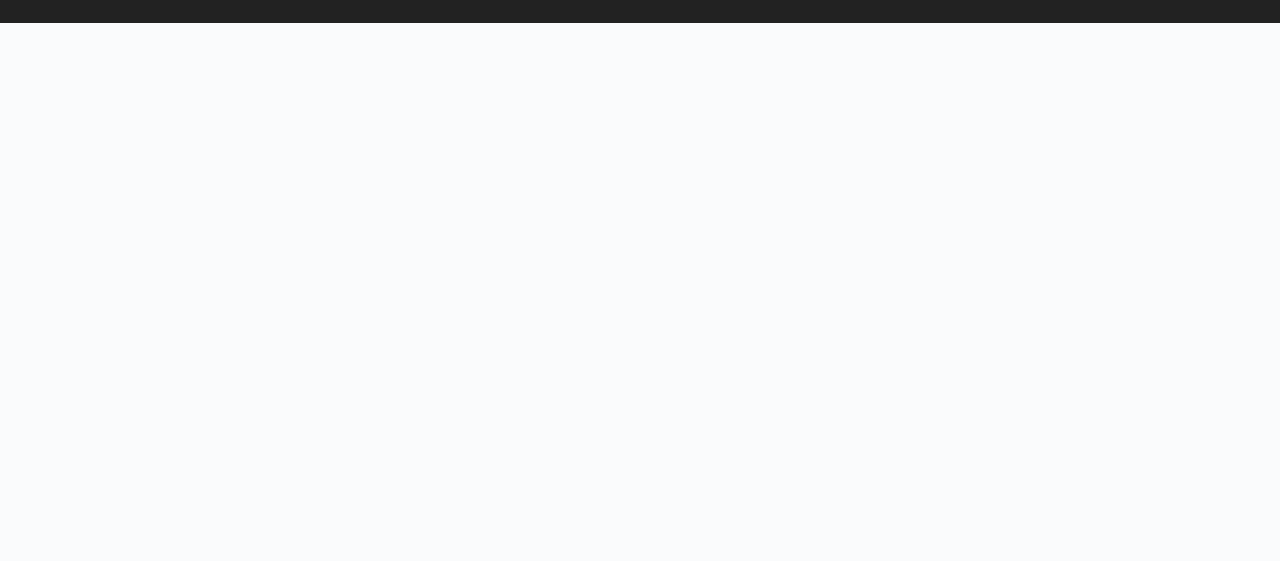
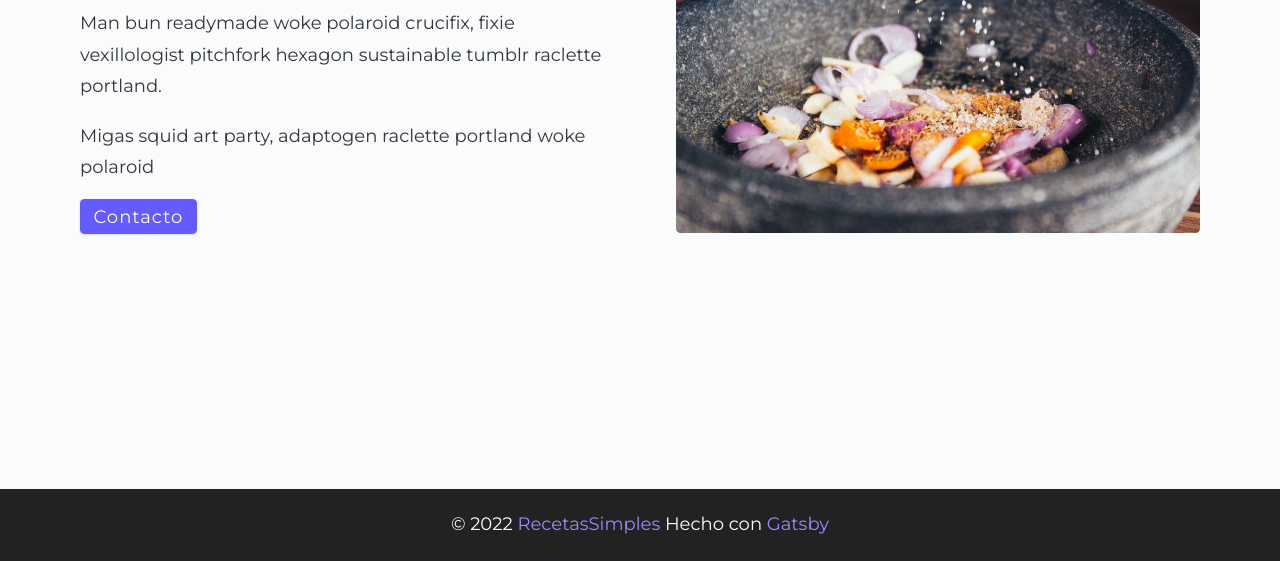
Before and after one commit to Diego-Aldao/recetas-gatsby, a Gatsby site: page /about in a window 1280 px wide. Shown: the part 239-800 px from the top of the page. Built offline with nearby package versions, Linux system fonts and the light colour scheme; Gatsby itself is replaced by a stand-in of ours.

Commit message:
añadidas las imagenes, gatsby images, y terminado la pagina about

```diff
--- a/gatsby-config.js
+++ b/gatsby-config.js
@@ -6,5 +6,10 @@
 
 module.exports = {
   /* Your site config here */
-  plugins: [`gatsby-plugin-styled-components`],
+  plugins: [
+    `gatsby-plugin-styled-components`,
+    `gatsby-plugin-image`,
+    `gatsby-plugin-sharp`,
+    `gatsby-transformer-sharp`,
+  ],
 }
--- a/package.json
+++ b/package.json
@@ -16,7 +16,11 @@
   "dependencies": {
     "babel-plugin-styled-components": "^2.0.5",
     "gatsby": "^4.8.0",
+    "gatsby-plugin-image": "^2.8.1",
+    "gatsby-plugin-sharp": "^4.8.1",
     "gatsby-plugin-styled-components": "^5.8.0",
+    "gatsby-source-filesystem": "^4.8.1",
+    "gatsby-transformer-sharp": "^4.8.0",
     "normalize.css": "^8.0.1",
     "react": "^17.0.1",
     "react-dom": "^17.0.1",
--- a/src/pages/about.js
+++ b/src/pages/about.js
@@ -1,10 +1,33 @@
 import React from "react"
+import { Link } from "gatsby"
+import { StaticImage } from "gatsby-plugin-image"
 import Layout from "../components/Layout"
 
-export default function about() {
+export default function About() {
   return (
     <Layout>
-      <h2>about</h2>
+      <main className="page">
+        <section className="about-page">
+          <article>
+            <h2>Normcore actually taxidermy, air plant</h2>
+            <p>
+              Man bun readymade woke polaroid crucifix, fixie vexillologist
+              pitchfork hexagon sustainable tumblr raclette portland.
+            </p>
+            <p>
+              Migas squid art party, adaptogen raclette portland woke polaroid
+            </p>
+            <Link to="/contact" className="btn">
+              contacto
+            </Link>
+          </article>
+          <StaticImage
+            src="../assets/images/about.jpeg"
+            alt="persona hechando sal"
+            className="about-img"
+          />
+        </section>
+      </main>
     </Layout>
   )
 }
```
Also changed, not shown: src/assets/images/about.jpeg (added), src/assets/images/logo.svg (added), src/assets/images/main.jpeg (added), src/assets/images/recipe-1.jpeg (added), src/assets/images/recipes/recipe-1.jpeg (added), src/assets/images/recipes/recipe-2.jpg (added), src/assets/images/recipes/recipe-3.jpeg (added), src/assets/images/recipes/recipe-4.jpeg (added), 3 other files.
